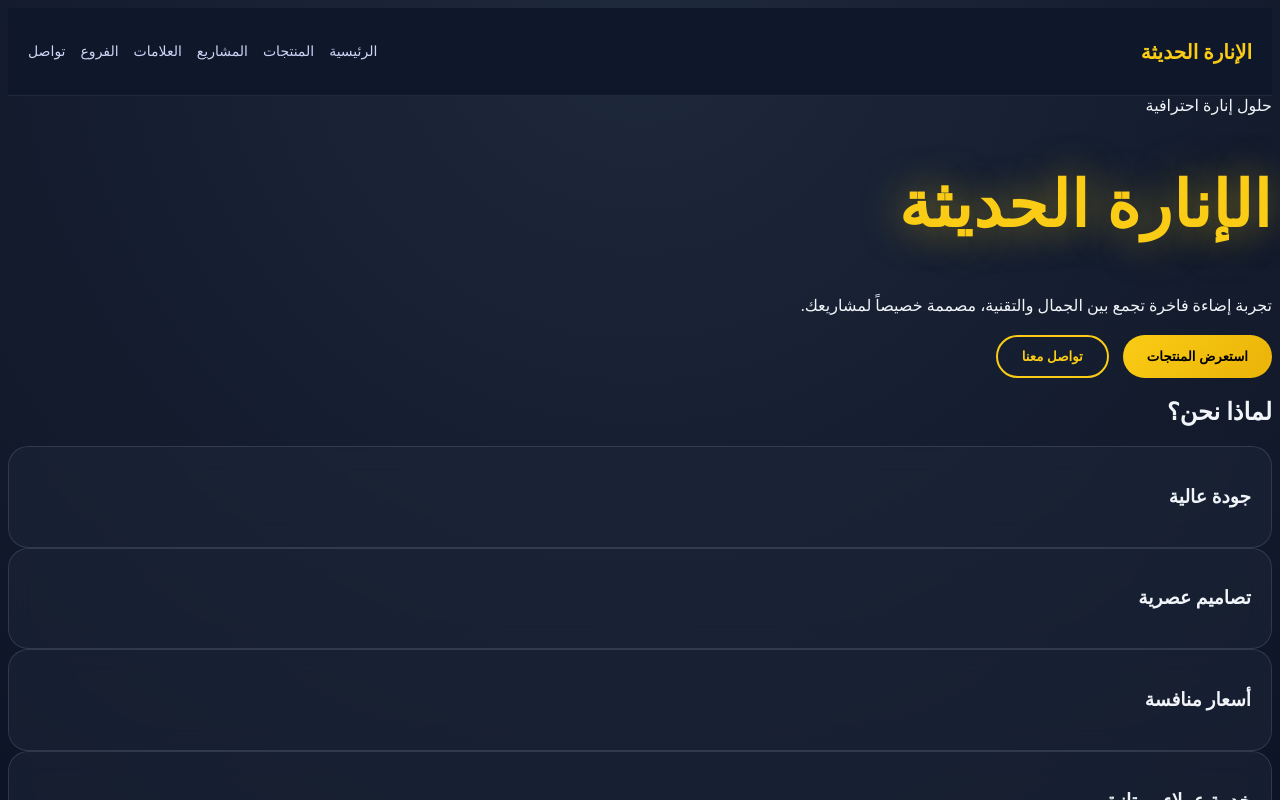
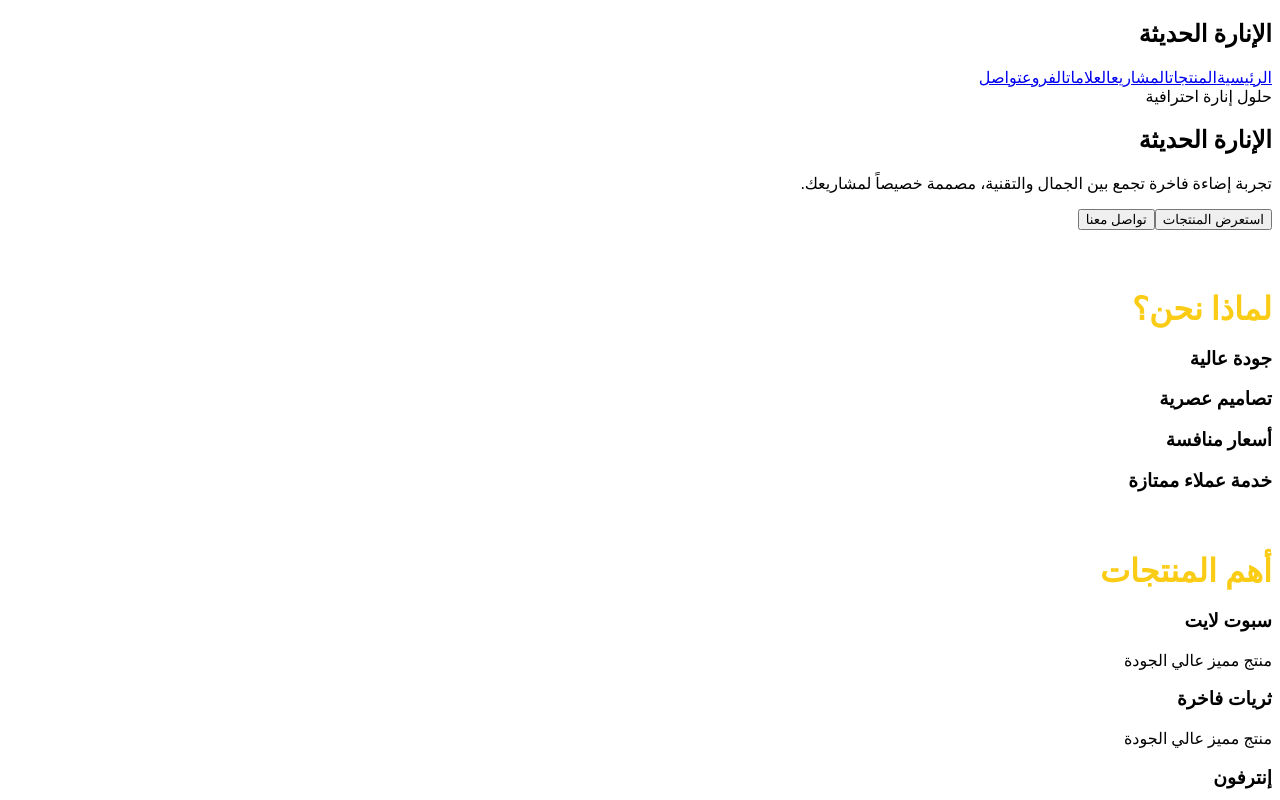
Before and after one commit to nonynony28-netizen/Menarah, a React (Vite) app: page /#/ in a window 1280 px wide. Shown: the top 800 px of the page. Built offline with nearby package versions, Linux system fonts and the light colour scheme.

Commit message:
Refactor CSS by removing unused styles and adding sections
Removed unused styles and added new section styles.

```diff
--- a/src/index.css
+++ b/src/index.css
@@ -1,118 +1,18 @@
-.hero-title {
-  font-size: 60px;
-  font-weight: 900;
-  color: #facc15;
-  text-shadow: 0 0 25px rgba(250, 204, 21, 0.4);
+.section {
+  margin-top: 60px;
 }
 
-.hero-actions {
-  display: flex;
-  gap: 14px;
-  margin-top: 20px;
+.section h2 {
+  font-size: 32px;
+  color: #facc15;
+  margin-bottom: 20px;
 }
 
-button {
-  padding: 12px 22px;
-  border-radius: 30px;
-  border: none;
-  cursor: pointer;
-  font-weight: bold;
-  background: #facc15;
-  color: #000;
-  transition: 0.3s;
+.cta {
+  margin-top: 80px;
+  text-align: center;
 }
 
-button:hover {
-  transform: scale(1.05);
-  background: #eab308;
+.cta h2 {
+  margin-bottom: 20px;
 }
-
-button.outline {
-  background: transparent;
-  border: 2px solid #facc15;
-  color: #facc15;
-}
-
-.hero-card {
-  margin-top: 30px;
-  padding: 25px;
-  border-radius: 20px;
-  background: rgba(30, 41, 59, 0.8);
-  border: 1px solid #334155;
-  backdrop-filter: blur(10px);
-}
-.navbar {
-  display: flex;
-  justify-content: space-between;
-  align-items: center;
-  padding: 15px 20px;
-  background: #0f172a;
-  border-bottom: 1px solid #1e293b;
-}
-
-.logo {
-  color: #facc15;
-  font-size: 20px;
-  font-weight: bold;
-}
-
-.nav-links {
-  display: flex;
-  gap: 15px;
-}
-
-.nav-links a {
-  color: #cbd5f5;
-  text-decoration: none;
-  font-size: 14px;
-  transition: 0.3s;
-}
-
-.nav-links a:hover {
-  color: #facc15;
-}
-/* خلفية فاخرة */
-body {
-  background: radial-gradient(circle at top, #1e293b, #020617);
-  color: #f1f5f9;
-}
-
-/* عنوان فاخر */
-.hero-title {
-  font-size: 64px;
-  font-weight: 900;
-  color: #facc15;
-  text-shadow: 0 0 40px rgba(250, 204, 21, 0.5);
-  letter-spacing: 1px;
-}
-
-/* زر احترافي */
-button {
-  padding: 12px 24px;
-  border-radius: 40px;
-  background: linear-gradient(135deg, #facc15, #eab308);
-  color: #000;
-  font-weight: bold;
-  transition: 0.3s;
-}
-
-button:hover {
-  transform: scale(1.08);
-  box-shadow: 0 0 20px rgba(250, 204, 21, 0.5);
-}
-
-/* كروت زجاجية */
-.card,
-.hero-card {
-  background: rgba(30, 41, 59, 0.5);
-  backdrop-filter: blur(12px);
-  border: 1px solid rgba(148, 163, 184, 0.2);
-  border-radius: 20px;
-  padding: 20px;
-  transition: 0.3s;
-}
-
-.card:hover {
-  transform: translateY(-5px);
-  box-shadow: 0 0 25px rgba(250, 204, 21, 0.2);
-}
```
